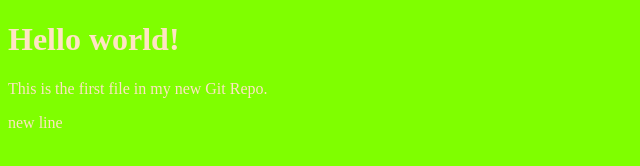
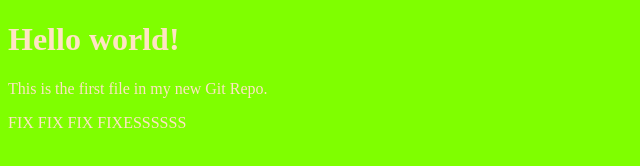
Before and after one commit to m9m9ntomor1/First_import, a plain HTML site: page index.html in a window 1280 px wide. Shown: the whole page, without its empty margins (0-640 px from the left). Drawn offline with Linux system fonts and the light colour scheme.

Commit message:
Fix Error for index.html

```diff
--- a/index.html
+++ b/index.html
@@ -8,7 +8,7 @@
 
 <h1>Hello world!</h1>
 <p>This is the first file in my new Git Repo.</p>
-<p>new line</p>
+<p>FIX FIX FIX FIXESSSSSS</p>
 
 </body>
 </html>
```
